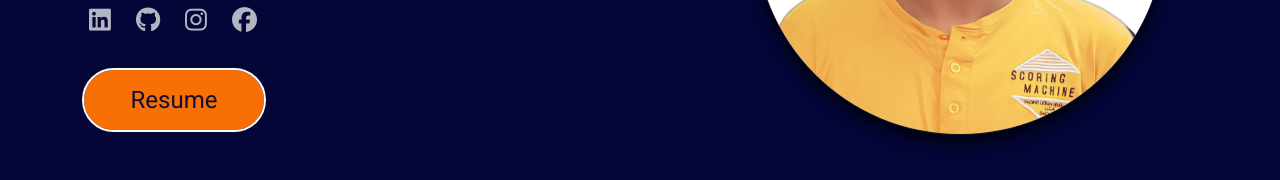
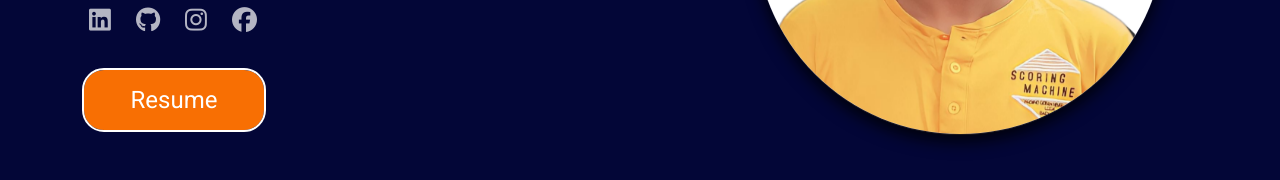
Before and after one commit to WebDevAsif/WebDevAsif.github.io, a React (Vite) app: page / in a window 1280 px wide. Shown: the part 532-712 px from the top of the page. Built offline with nearby package versions, Linux system fonts and the light colour scheme.

Commit message:
update resume button

```diff
--- a/src/components/Hero/Hero.module.css
+++ b/src/components/Hero/Hero.module.css
@@ -79,15 +79,14 @@
   height: 60px;
   width: 180px;
   background-color: var(--color-light);
-  color: var(--color-primary);
+  color: var(--color-text);
   font-weight: 500;
   padding: 10px 10px;
-  border-radius: 30px;
+  border-radius: 20px;
   font-size: 24px;
   outline: 2px solid var(--color-text);
   border: none;
   margin-top: 10px;
-  /* box-shadow: 4px 4px 8px rgba(160, 89, 208, 0.8); */
   transition: transform 0.3s ease-in-out;
 }
 
```
